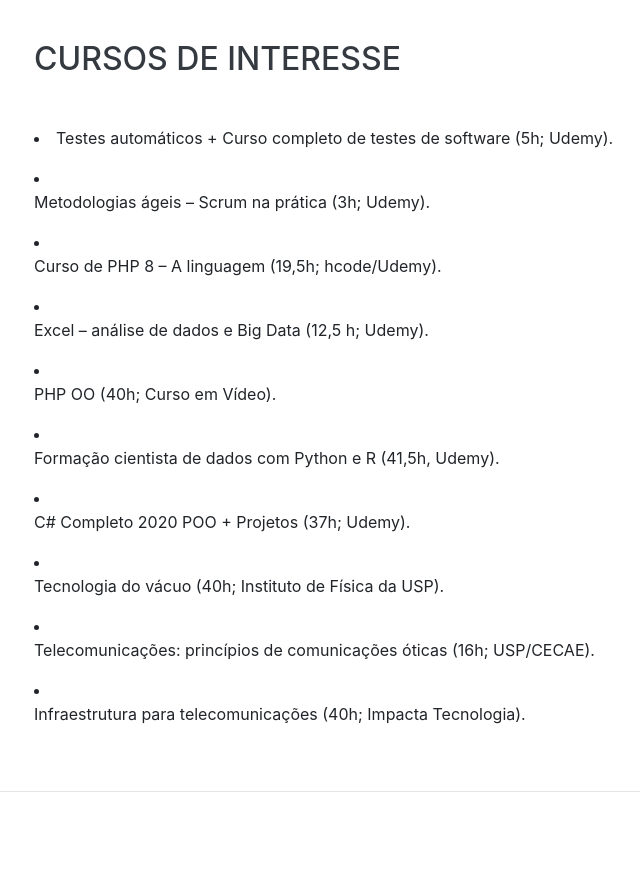
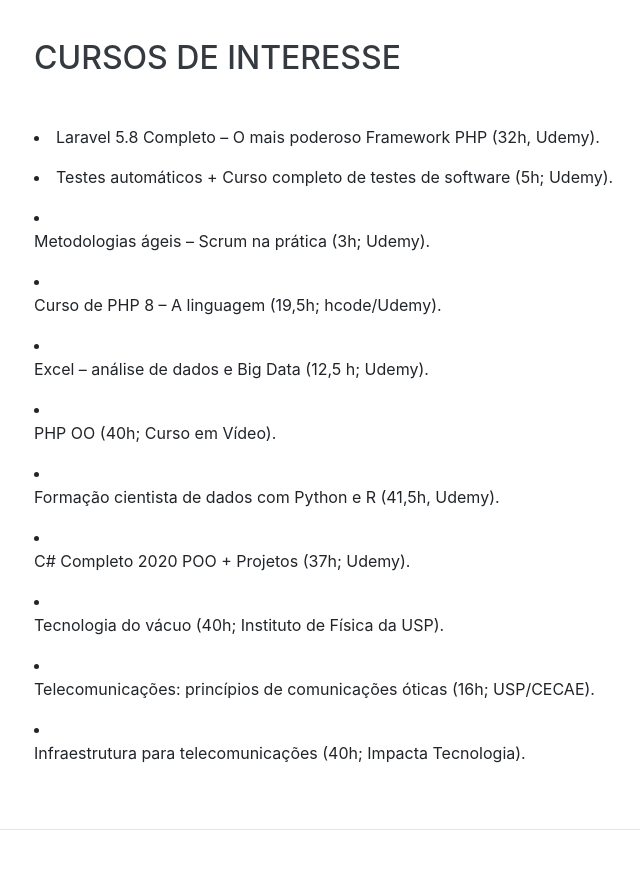
Before and after one commit to aryarj/aryarj.github.io, a website with bundled scripts: page index.html in a window 1280 px wide. Shown: the part 4740-5609 px from the top of the page, without its empty margins (286-926 px from the left). Built offline with nearby package versions, Linux system fonts and the light colour scheme; a web font is replaced by a local one.

Commit message:
Update index.html
Incluído o curso: Laravel 5.8 Completo – O mais poderoso Framework PHP (32h, Udemy) finalizado em julho de 2022

```diff
--- a/index.html
+++ b/index.html
@@ -329,6 +329,7 @@
       <div class="w-100">
         <h2 class="mb-5">Cursos de interesse</h2>
 
+        <li>Laravel 5.8 Completo – O mais poderoso Framework PHP (32h, Udemy).</P></li>
         <li>Testes automáticos + Curso completo de testes de software (5h; Udemy).</P></li>
         <li><P>Metodologias ágeis – Scrum na prática (3h; Udemy).</P></li>
         <li><P>Curso de PHP 8 – A linguagem (19,5h; hcode/Udemy).</P></li>
```
